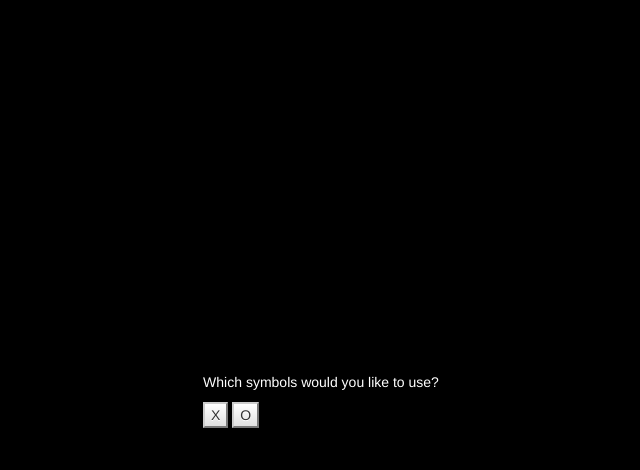
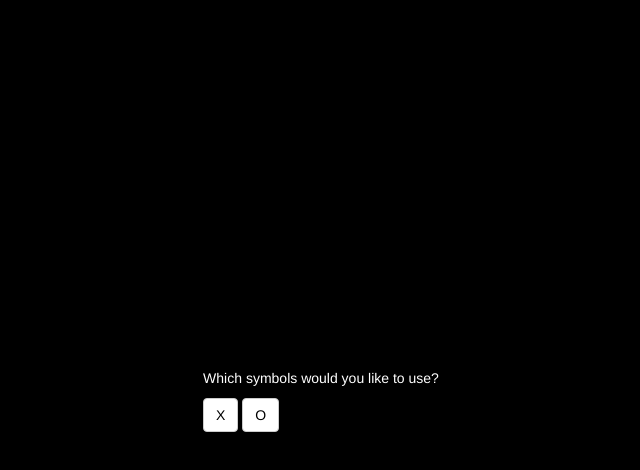
Before and after one commit to carpben/TicTacToe, a plain HTML site: page index.html in a window 1280 px wide. Both pictures are taken after a click on the button "Man Against computer". Shown: the whole page, without its empty margins (319-959 px from the left). Drawn offline with nearby package versions, Linux system fonts and the light colour scheme.

Commit message:
working on UI

```diff
--- a/script2.js
+++ b/script2.js
@@ -244,21 +244,27 @@ function getBestMove (board, symbol){
   // return getBestMove(board, computerSymbol, true)
 // }
 
+function buttonHTML(btnGroup, data, text){
+  return `<button type="button" class="btn btn-default btnGroup${btnGroup}" data=${data}>${text}</button>`
+}
 
 function htmlQ1(){
   // console.log('html1S')
-  const html1 = `<div id="view1"><p>Which do you prefer?\n</p>
-  <button class="buttons1 btn-default" data="1player">Man Against computer</button>
-  <button class="buttons1 btn-default" data="2players">Man Against Man</button>
+  return `<div id="view1"><p>Which do you prefer?\n</p>
+  ${buttonHTML(1, "1player", "Man Against computer")}
+  ${buttonHTML(1, "2players", "Man Against Man")}
   </div>`
-  return html1
+  // <button type="button"class="buttons1 btn-default" data="1player">Man Against computer</button>
+  // <button class="buttons1 btn-default" data="2players">Man Against Man</button>
 }
 
 function htmlQ2(){
   // console.log('html2S')
   const html2=`<div id="view2"><p>${!state.players[1].isComputer? "Player 1 - " : ""}Which symbols would you like to use?</p>
-  <button class="buttons2 btn-default" data='X'>X</button>
-  <button class="buttons2 btn-default" data='O'>O</button></div>`
+  ${buttonHTML(2, "X", "X")}
+  ${buttonHTML(2, "O", "O")}`
+  // <button class="buttons2 btn-default" data='X'>X</button>
+  // <button class="buttons2 btn-default" data='O'>O</button></div>`
   return html2
 }
 
@@ -401,8 +407,8 @@ function beginGame(){
     doComputerMove();
 }
 
-  $(options.el).on('click', '.buttons1', question1Handler)
-  $(options.el).on('click', '.buttons2', question2Handler)
+  $(options.el).on('click', '.btnGroup1', question1Handler)
+  $(options.el).on('click', '.btnGroup2', question2Handler)
   $(options.el).on('click', '#gameView .cell', playerMoveHandler)
   $(options.el).on('click', '#resultView', beginGame)
 
--- a/style.css
+++ b/style.css
@@ -11,9 +11,14 @@ html, body {
 }
 
 button {
-  color:black;
+  background-color: white !important;
+  color:black !important;
 }
 
+#gameView p, #resultView p  {
+  margin: 1em auto;
+
+}
 .cell {
   display: inline-block;
   border: 1px solid black;
```
Also changed, not shown: index.html (+2 -1 lines).
